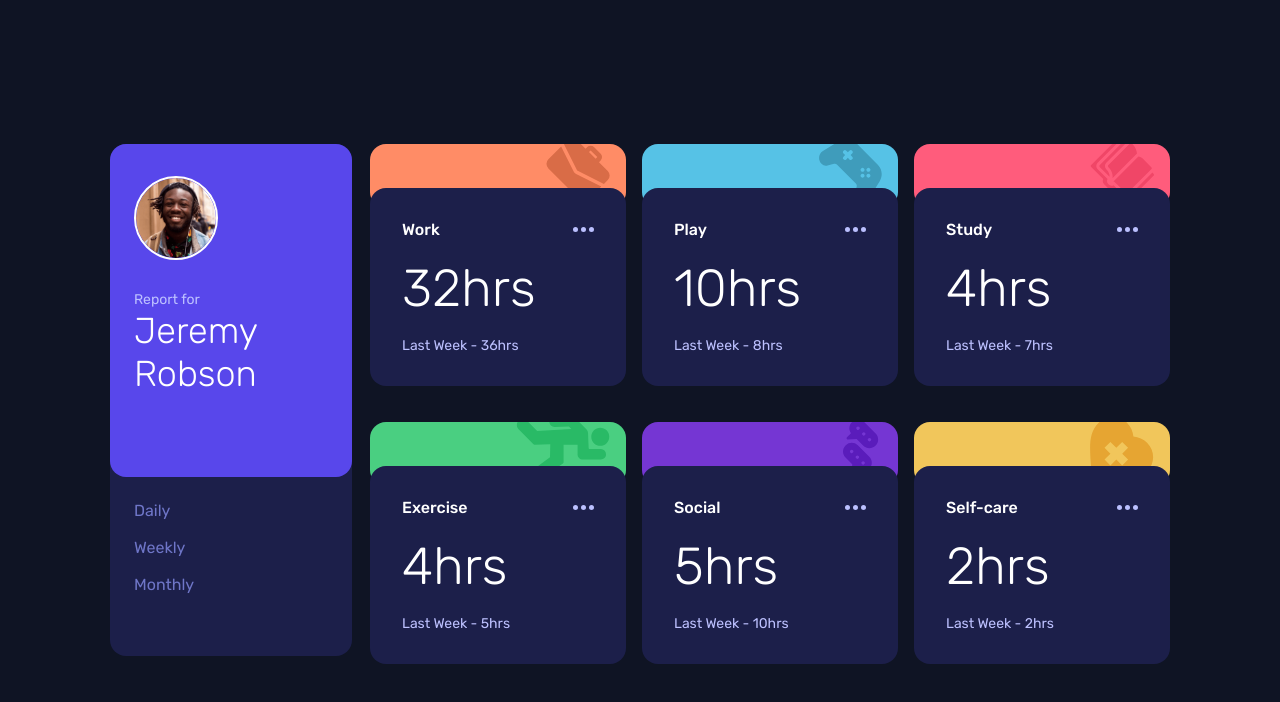
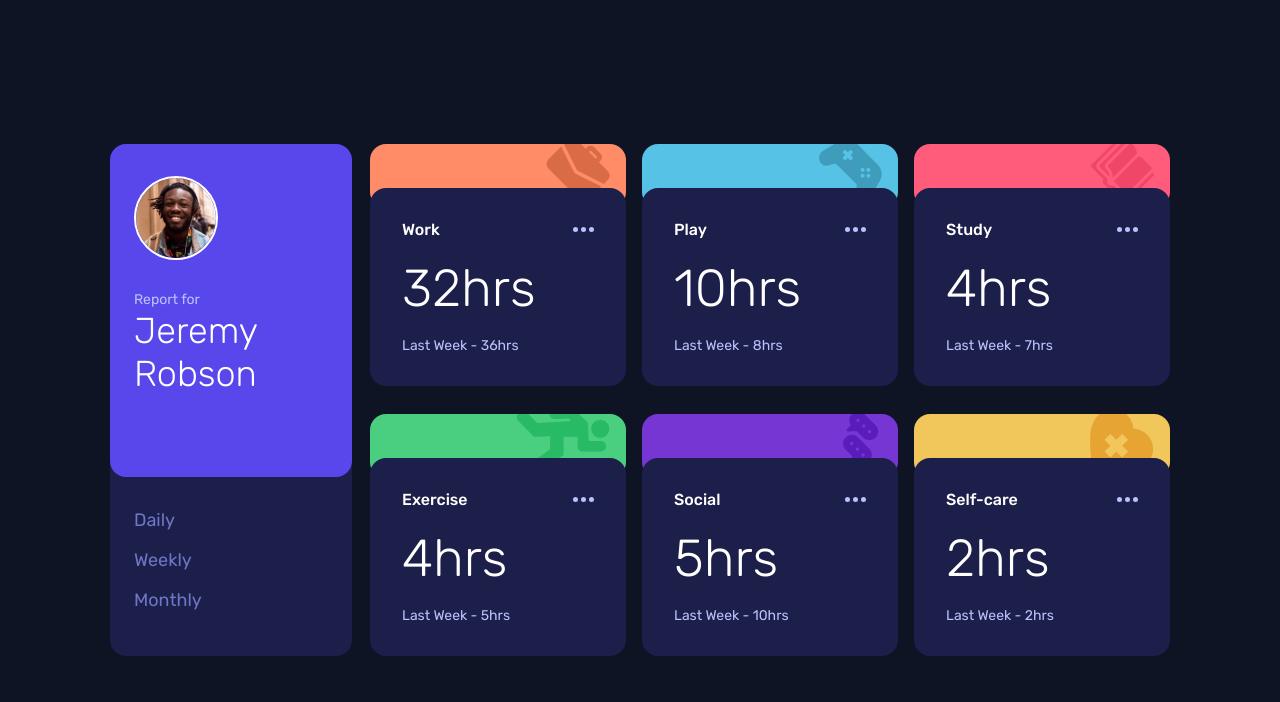
Before and after one commit to lanaschuster/time-tracking-dashboard, a Vue app: page / in a window 1280 px wide. Shown: the top 702 px of the page. Built offline with nearby package versions, Linux system fonts and the light colour scheme.

Commit message:
fix: adjusts gaps

```diff
--- a/src/components/report-presentation-card/report-presentation-card.vue
+++ b/src/components/report-presentation-card/report-presentation-card.vue
@@ -28,10 +28,11 @@
 
 
   .filters {
-    padding: 24px;
+    padding: 32px 24px;
     display: flex;
     flex-direction: column;
     row-gap: $grid-gap;
+    font-size: 18px;
 
     a {
       text-decoration: none;
--- a/src/layouts/time-dashboard-layout/time-dashboard-layout.vue
+++ b/src/layouts/time-dashboard-layout/time-dashboard-layout.vue
@@ -26,7 +26,7 @@ section {
     display: grid;
     grid-template-columns: 1fr 1fr 1fr;
     column-gap: 16px;
-    row-gap: 16px;
+    row-gap: 8px;
     height: 100%;
   }
 }
```
